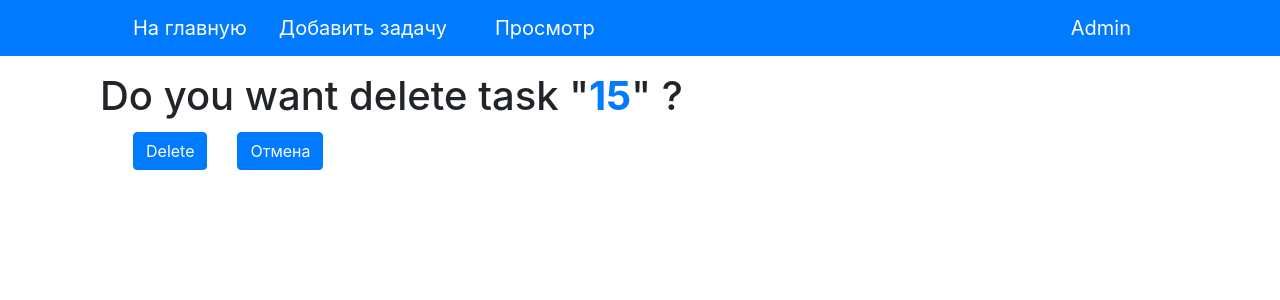
After one commit to Illarionov81/python_group_5_homework_45_Alexander_Illarionov, a Django app: page /task/15/delete/ in a window 1280 px wide. The commit adds this page. Shown: the top 300 px of the page. Run offline with Django 3.2, Linux system fonts and the light colour scheme; data comes from the database, SQL or seed files in the repository; some libraries are stand-ins or nearby versions.

Commit message:
Добавлено подтверждение удаления с выводом формы

```diff
--- a/source/main/urls.py
+++ b/source/main/urls.py
@@ -22,6 +22,6 @@ urlpatterns = [
     path('', task_list, name='task_list'),
     path('task/<int:pk>/', task_view, name='task_view'),
     path('task/add/', task_add_view, name='task_add_view'),
-    path('task/delete/<int:pk>/', task_delete_view, name='task_delete_view'),
+    path('task/<int:pk>/delete/', task_delete_view, name='task_delete_view'),
     path('task/<int:pk>/update/', task_update_view, name='task_update_view')
 ]
--- /dev/null
+++ b/source/webapp/templates/delete.html
@@ -0,0 +1,31 @@
+{% extends "base.html" %}
+
+{% block title %}Delete Task{% endblock %}
+
+{% block menu %}
+    <li class="nav-item px-3">
+        <a class="navbar-brand"  href="{% url 'task_view' task.pk %}" >Просмотр</a>
+    </li>
+{% endblock %}
+
+{% block contant %}
+    <div class="coL col-lg-12 mt-5">
+    <h1 class="pt-4">Do you want  delete task "<b class="text-primary">{{ task.pk }}</b>" ?</h1>
+    </div>
+    <div class="row">
+    <form method="POST" action="{% url "task_delete_view" task.pk %}" class="text-center">
+        {% csrf_token %}
+    <div class="coL col-lg-3 ml-5 mt-1">
+        <a href="{% url 'task_delete_view' task.pk %}" >
+            <button type="submit"  class="btn btn-primary">Delete</button>
+        </a>
+    </div>
+    </form>
+    <div class="coL col-lg-3  mt-1">
+        <a href="{% url 'task_view' task.pk  %}" >
+            <button type="submit"  class="btn btn-primary">Отмена</button>
+        </a>
+    </div>
+    </div>
+
+{% endblock %}
--- a/source/webapp/templates/task_update.html
+++ b/source/webapp/templates/task_update.html
@@ -2,7 +2,7 @@
 
 {% block menu %}
     <li class="nav-item px-3">
-    <a class="navbar-brand"  href="{% url 'task_view' task.pk %}" >Просмотр</a>
+        <a class="navbar-brand"  href="{% url 'task_view' task.pk %}" >Просмотр</a>
     </li>
 {% endblock %}
 
--- a/source/webapp/views.py
+++ b/source/webapp/views.py
@@ -18,8 +18,11 @@ def task_view(request, pk):
 
 def task_delete_view(request, pk):
     task = get_object_or_404(To_Do_list, pk=pk)
-    task.delete()
-    return redirect("task_list")
+    if request.method == 'GET':
+        return render(request, 'delete.html', context={'task': task})
+    elif request.method == 'POST':
+        task.delete()
+        return redirect("task_list")
 
 
 def task_add_view(request):
```
